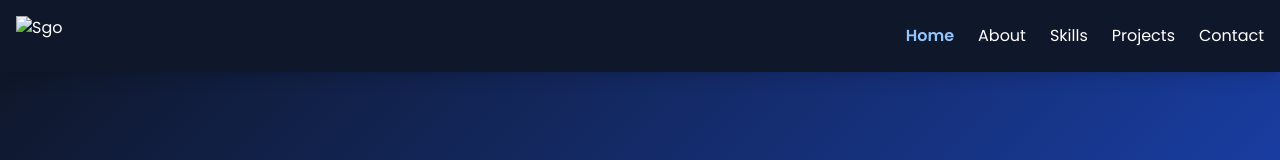
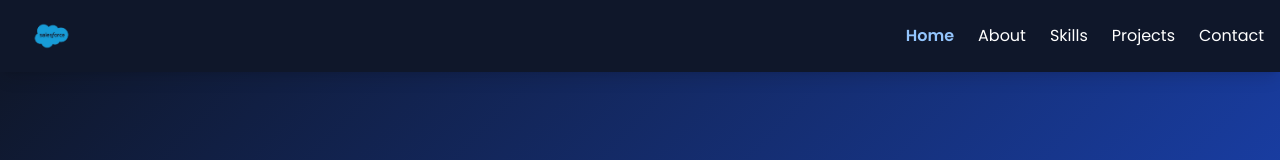
Before and after one commit to Munzir-commits/Portfolio, a plain HTML site: page index.html in a window 1280 px wide. Shown: the top 160 px of the page. Drawn offline with nearby package versions, Linux system fonts and the light colour scheme.

Commit message:
Update index.html for logo name

```diff
--- a/index.html
+++ b/index.html
@@ -50,7 +50,7 @@
   <nav id="navbar" class="bg-slate-900 backdrop-blur-sm text-white p-4 sticky top-0 z-50 shadow-lg">
     <div class="container mx-auto flex justify-between items-center">
       <!-- <a href="#home" class="text-2xl font-bold hover:text-blue-300 transition-colors">Munzir</a> -->
-      <img src="./assets/logo.png" alt="Sgo" class="h-10 w-auto object-contain" />
+      <img src="./logo.png" alt="Sgo" class="h-10 w-auto object-contain" />
 
       <ul class="hidden md:flex items-center space-x-6">
         <li><a href="#home" class="hover:text-blue-300 transition-colors">Home</a></li>
```
